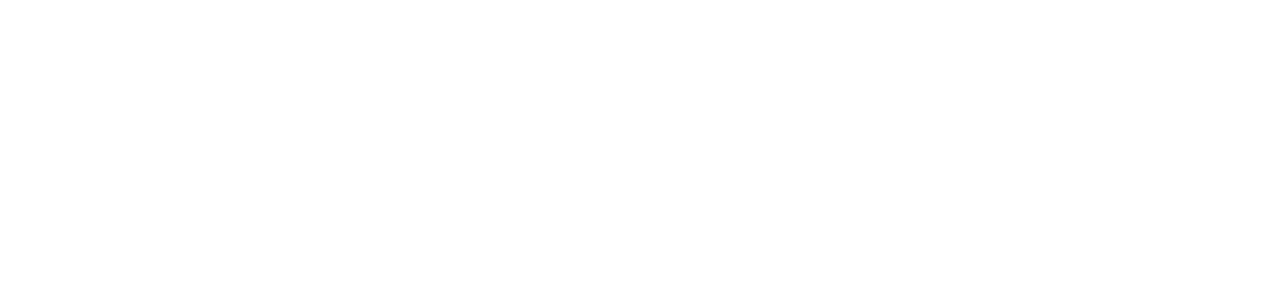
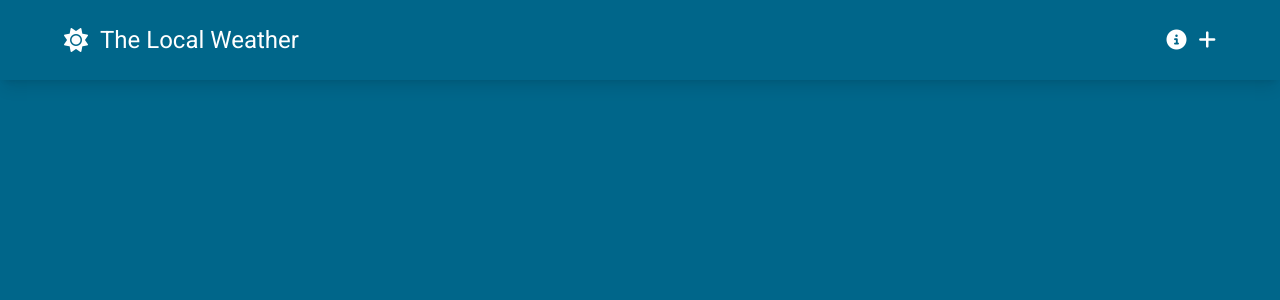
Before and after one commit to Waifull/vue-weather-app, a Vue app: page / in a window 1280 px wide. Shown: the top 300 px of the page. Built offline with nearby package versions, Linux system fonts and the light colour scheme.

Commit message:
feat: add navigation bar for weather app

```diff
--- a/index.html
+++ b/index.html
@@ -6,6 +6,13 @@
     <link rel="preconnect" href="https://fonts.googleapis.com" />
     <link rel="preconnect" href="https://fonts.gstatic.com" crossorigin />
     <link href="https://fonts.googleapis.com/css2?family=Montserrat:ital,wght@0,100..900;1,100..900&family=Roboto:ital,wght@0,100..900;1,100..900&display=swap" rel="stylesheet" />
+    <link
+      rel="stylesheet"
+      href="https://cdnjs.cloudflare.com/ajax/libs/font-awesome/6.7.2/css/all.min.css"
+      integrity="sha512-Evv84Mr4kqVGRNSgIGL/F/aIDqQb7xQ2vcrdIwxfjThSH8CSR7PBEakCr51Ck+w+/U6swU2Im1vVX0SVk9ABhg=="
+      crossorigin="anonymous"
+      referrerpolicy="no-referrer"
+    />
     <meta name="viewport" content="width=device-width, initial-scale=1.0" />
     <title>Vite App</title>
   </head>
--- a/src/App.vue
+++ b/src/App.vue
@@ -1,13 +1,13 @@
 <template>
-  <div>
-    <RouterView/>
+  <div class="flex flex-col min-h-screen font-Roboto bg-weather-primary">
+    <SiteNavigation />
+    <RouterView />
   </div>
 </template>
 
 <script setup>
-import { RouterView } from "vue-router";
+import { RouterView } from 'vue-router';
+import SiteNavigation from './components/SiteNavigation.vue';
 </script>
 
-<style lang="scss" scoped>
-
-</style>
+<style lang="scss" scoped></style>
--- /dev/null
+++ b/src/components/SiteNavigation.vue
@@ -0,0 +1,21 @@
+<template>
+  <header class="sticky top-0 bg-weather-primary shadow-lg">
+    <nav class="container flex flex-col sm:flex-row items-center gap-4 text-white mx-auto py-6 px-8 sm:px-12 lg:px-16">
+      <RouterLink :to="{ name: 'home' }">
+        <div class="flex items-center gap-3">
+          <i class="fa-solid fa-sun text-2xl"></i>
+          <p class="text-2xl">The Local Weather</p>
+        </div>
+      </RouterLink>
+
+      <div class="flex gap-3 flex-1 justify-end">
+        <i class="fa-solid fa-circle-info text-xl hover:text-weather-secondary duration-150 cursor-pointer"></i>
+        <i class="fa-solid fa-plus text-xl hover:text-weather-secondary duration-150 cursor-pointer"></i>
+      </div>
+    </nav>
+  </header>
+</template>
+
+<script setup>
+import { RouterLink } from 'vue-router';
+</script>
--- a/tailwind.config.js
+++ b/tailwind.config.js
@@ -7,9 +7,8 @@
         'weather-primary': '#00668A',
         'weather-secondary': '#004E71',
       },
-    },
       fontFamily: {
-      Roboto: ['Roboto, sans-serif'],
+        Roboto: ['Roboto', 'sans-serif'],
       },
       container: {
         padding: '2rem',
@@ -20,5 +19,6 @@
         md: '768px',
       },
     },
+  },
   plugins: [],
 };
```
Lines whose indentation alone changed are shown as unchanged.
